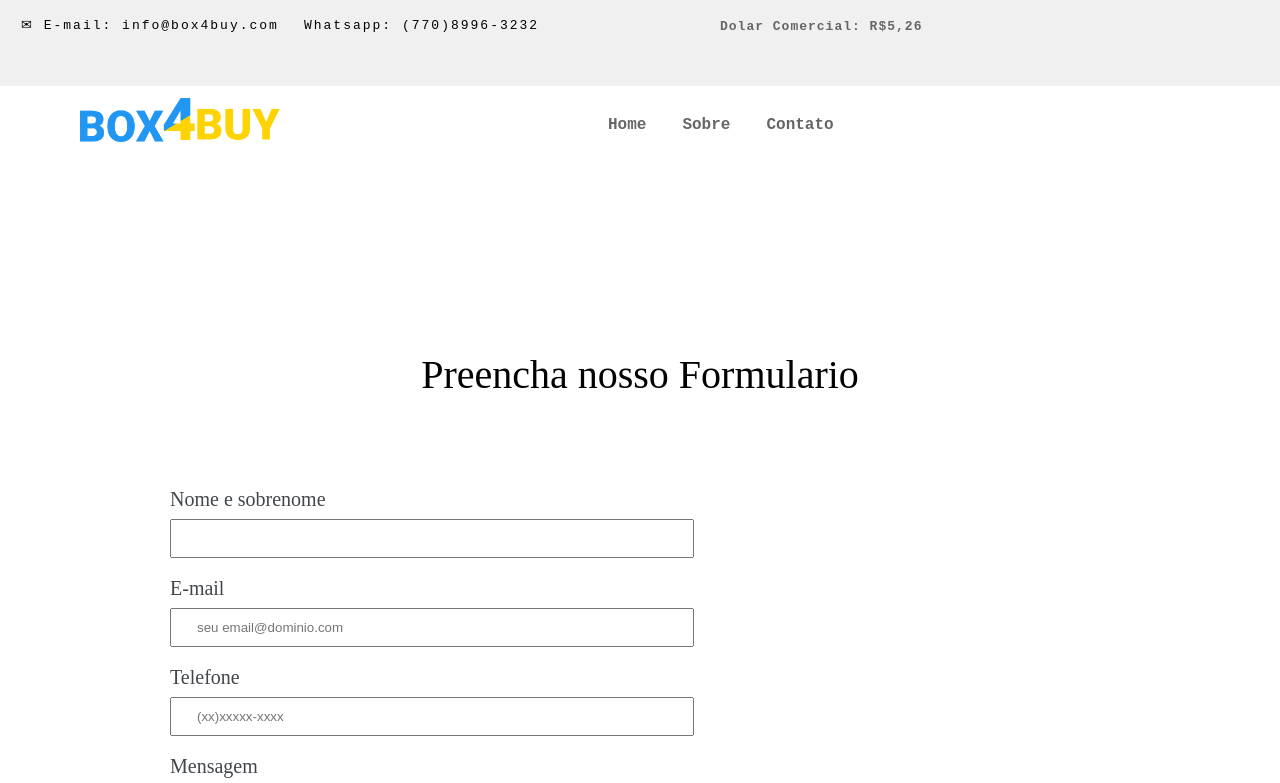
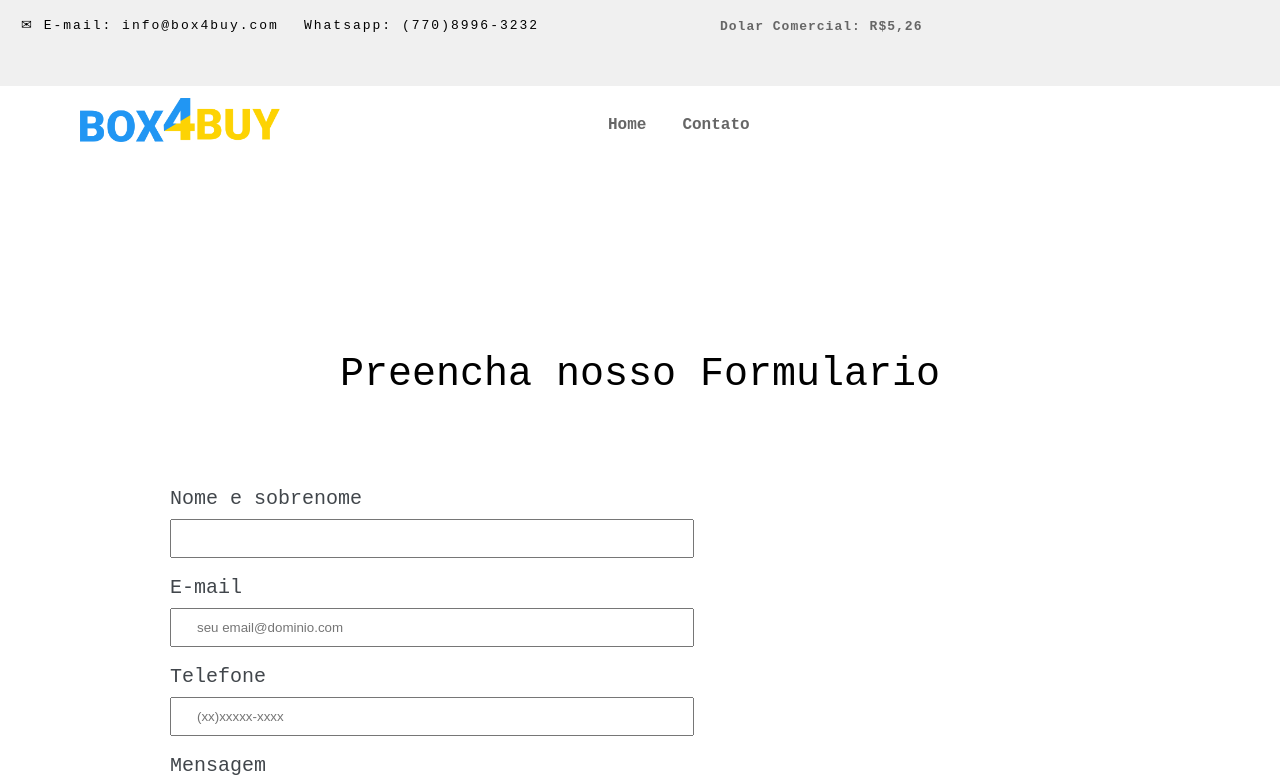
Before and after one commit to JoaoGama-dev/projetoencine, a plain HTML site: page contato.html in a window 1280 px wide. Shown: the top 783 px of the page. Drawn offline with Linux system fonts and the light colour scheme.

Commit message:
finalizado

```diff
--- a/contato.html
+++ b/contato.html
@@ -26,7 +26,6 @@
                 <a class="logo"><img src="../projetoencine/imagem/logo.png" width="200px" height="44px" alt="logo"></a>
                 <ul class="menu-nav">
                     <li><a href="../projetoencine/index.html">Home</a></li>
-                    <li><a>Sobre</a></li>
                     <li><a href="../projetoencine/contato.html">Contato</a></li>
                 </ul>
             </div>
--- a/css/estilo.css
+++ b/css/estilo.css
@@ -222,7 +222,7 @@
     padding-top: 10px;
     margin-top: 20%;
     font-size: 40px;
-    font-family: ONE DAY;
+    font-family: monospace;
 }
 
 .tituloform:hover {
@@ -241,7 +241,7 @@ form {
 form label, form legend {
     display: block;
     font-size: 20px;
-    font-family: ONE DAY ;
+    font-family: monospace;
     margin-bottom: 10px;
     color:#41464b;
 }
```
Also changed, not shown: index.html (+0 -1 lines).
